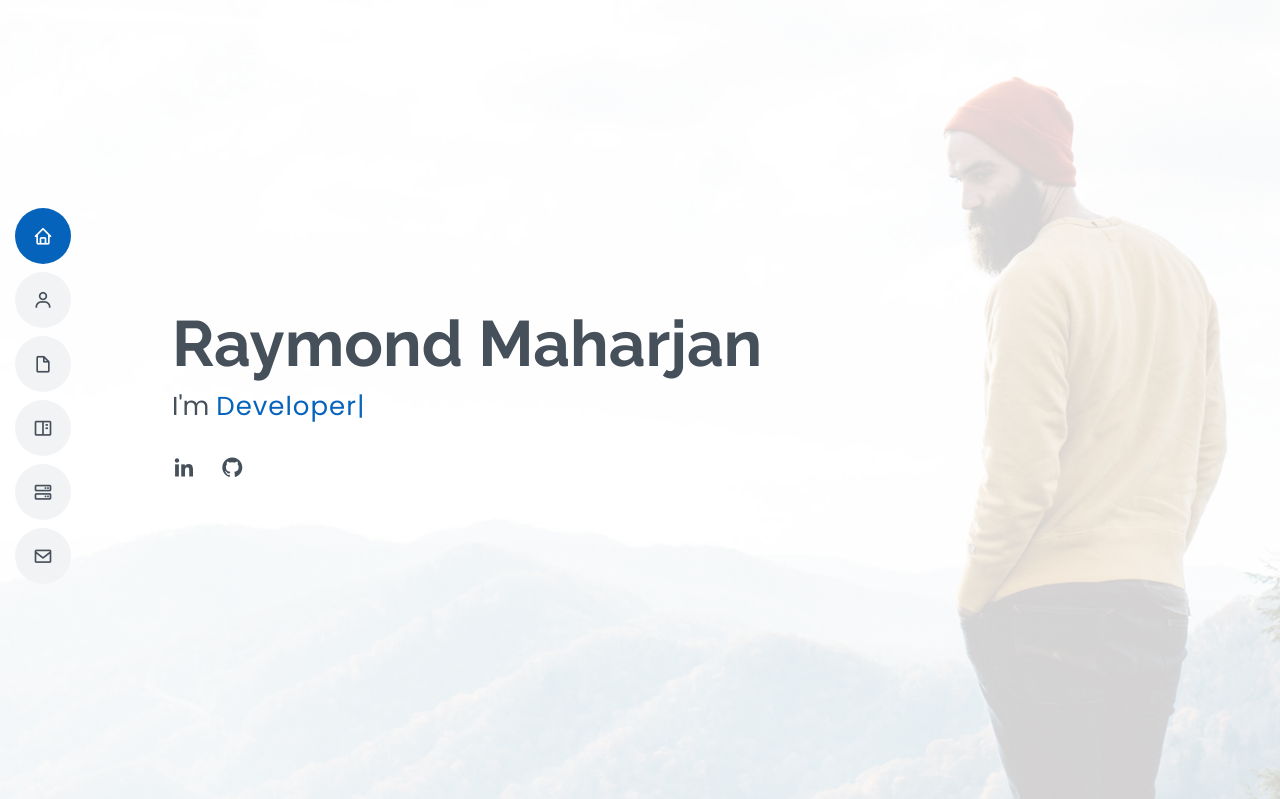
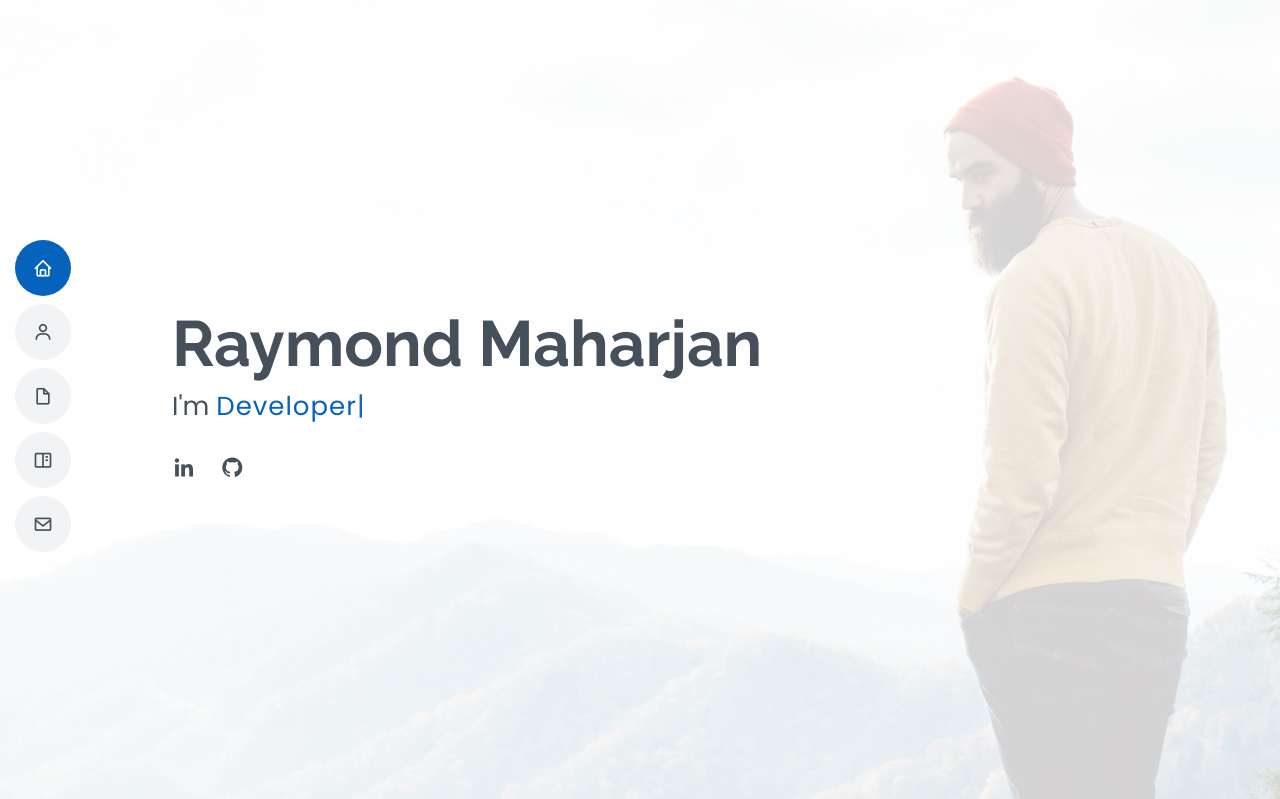
Before and after one commit to rays63/myPortfolio, a Django app: page / in a window 1280 px wide. Shown: the top 799 px of the page. Run offline with Django 4.2, Linux system fonts and the light colour scheme; some libraries are stand-ins or nearby versions.

Commit message:
updated header

```diff
--- a/templates/partials/_header.html
+++ b/templates/partials/_header.html
@@ -6,7 +6,7 @@
         <li><a href="#about" class="nav-link scrollto"><i class="bx bx-user"></i> <span>About</span></a></li>
         <li><a href="#resume" class="nav-link scrollto"><i class="bx bx-file-blank"></i> <span>Resume</span></a></li>
         <li><a href="#portfolio" class="nav-link scrollto"><i class="bx bx-book-content"></i> <span>Portfolio</span></a></li>
-        <li><a href="#services" class="nav-link scrollto"><i class="bx bx-server"></i> <span>Services</span></a></li>
+        {% comment %} <li><a href="#services" class="nav-link scrollto"><i class="bx bx-server"></i> <span>Services</span></a></li> {% endcomment %}
         <li><a href="#contact" class="nav-link scrollto"><i class="bx bx-envelope"></i> <span>Contact</span></a></li>
       </ul>
     </nav><!-- .nav-menu -->
```
